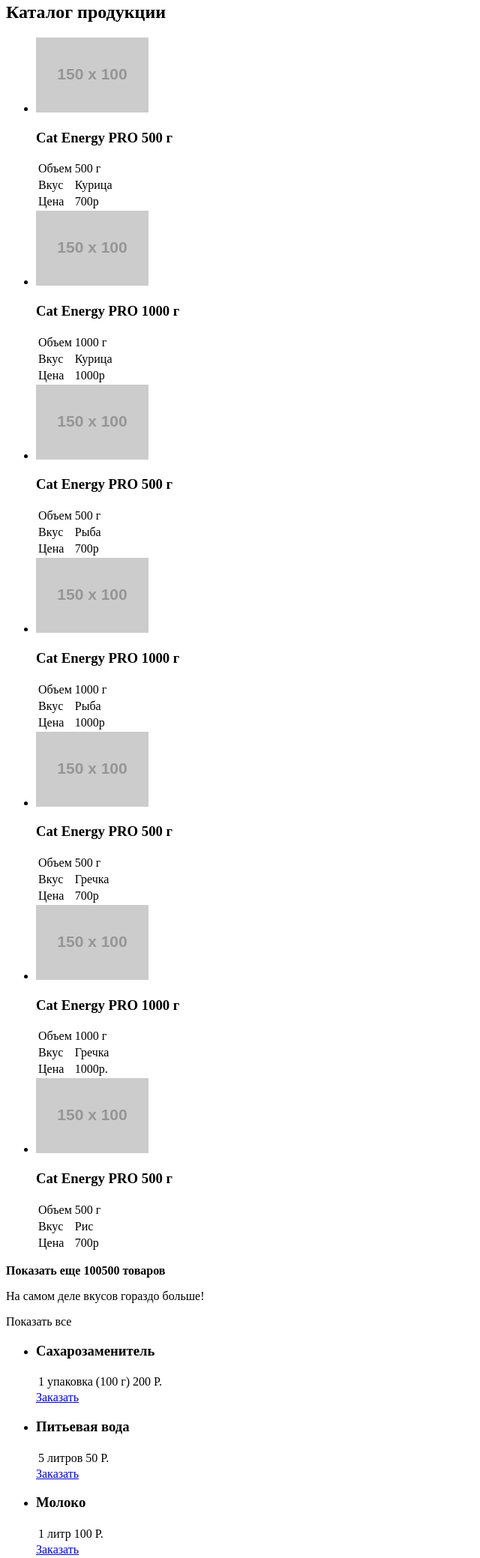
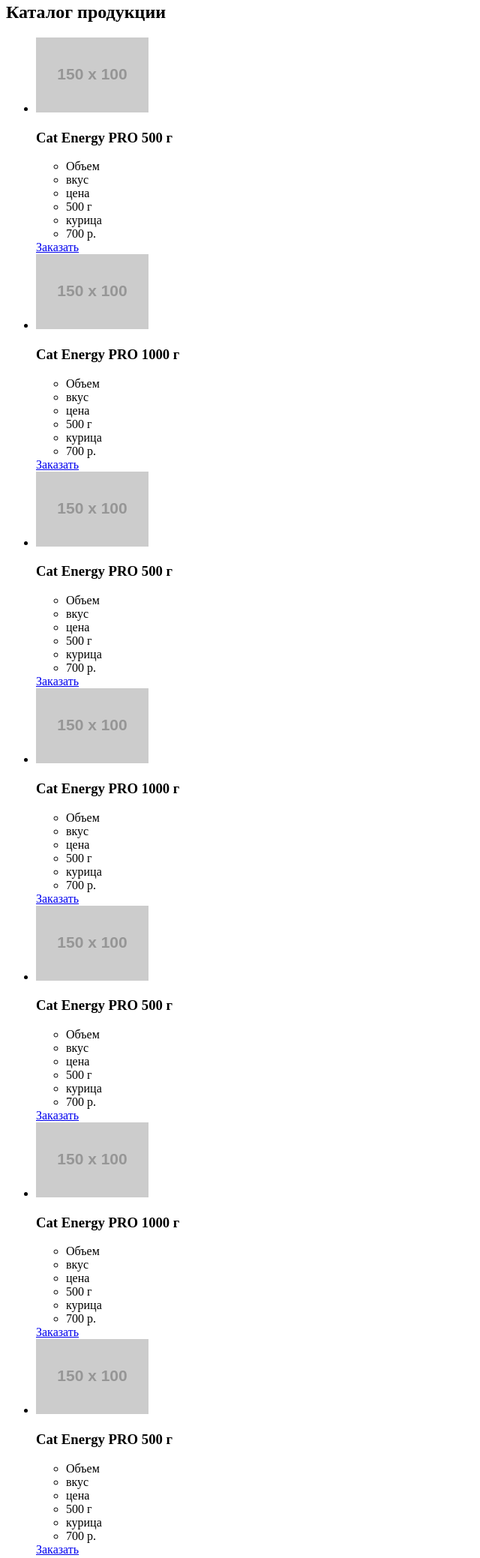
Before and after one commit to east32/885597-cat-energy-17, a website: page source/catalog.html in a window 1280 px wide. Shown: the part 280-2358 px from the top of the page at 75% size, without its empty margins (0-640 px from the left). Drawn offline with Linux system fonts and the light colour scheme; placeholder pictures from the web are drawn by us.

Commit message:
Исправление косяков предыдущего коммита

```diff
--- a/source/catalog.html
+++ b/source/catalog.html
@@ -17,7 +17,7 @@
             <a href="index.html">Главная</a>
           </li>
           <li class="site-list__item site-list__item--active">
-            <a>Каталог</a>
+            <a href="#">Каталог</a>
           </li>
           <li class="site-list__item">
             <a href="form.html">Подбор программы</a>
@@ -30,215 +30,177 @@
     <main class="page-catalog">
       <h1 class="visually-hidden">Страница Каталога продукции Кэт Энерджи</h1>
       <section class="catalog-product" >
-        <h1 class="catalog-product__heading">Каталог продукции</h1>
+        <div class="wrapper">
+        <h2 class="catalog-product__heading">Каталог продукции</h2>
         <div class="catalog-product__wrapper">
           <ul class="catalog-product__list product-list">
             <li class="product-list__item">
-              <div class="item-container">
                 <img src="http://placehold.it/150x100" alt="Логотип Кэт энерджи">
-                <div class="item-container__inner">
+                <div class="item-container">
                 <h3 class="item-container__heading">Cat Energy PRO 500 г</h3>
-                <table class="product-list__info">
-                  <tr>
-                  <td class="product-list__field">Объем</td>
-                  <td class="product-list__value">500 г</td>
-                  </tr>
-                  <tr>
-                  <td class="product-list__field">Вкус</td>
-                  <td class="product-list__value">Курица</td>
-                  </tr>
-                  <tr>
-                  <td class="product-list__field">Цена</td>
-                  <td class="product-list__value">700р</td>
-                  </tr>
-                </table>
+                <ul class="item__properties ">
+                  <li class="properties__describing">Объем</li>
+                  <li class="properties__describing">вкус</li>
+                  <li class="properties__describing">цена</li>
+                </ul>
+                <ul class="item__properties ">
+                  <li class="properties__describing">500 г</li>
+                  <li class="properties__describing">курица</li>
+                  <li class="properties__describing">700 р.</li>
+                </ul>
                 </div>
-              </div>
+                <a class="item-order" href="#">Заказать</a>
             </li>
             <li class="product-list__item">
+                <img src="http://placehold.it/150x100" alt="Логотип Кэт энерджи">
                 <div class="item-container">
+                <h3 class="item-container__heading">Cat Energy PRO 1000 г</h3>
+                <ul class="item__properties">
+                  <li class="properties__describing">Объем</li>
+                  <li class="properties__describing">вкус</li>
+                  <li class="properties__describing">цена</li>
+                </ul>
+                <ul class="item__value">
+                <li class="properties__value">500 г</li>
+                <li class="properties__value">курица</li>
+                <li class="properties__value">700 р.</li>
+                </ul>
+                  </div>
+                  <a class="item-order" href="#">Заказать</a>
+            </li>
+            <li class="product-list__item">
+                    <img src="http://placehold.it/150x100" alt="Логотип Кэт энерджи">
+                  <div class="item-container__inner">
+                    <h3 class="item-container__heading">Cat Energy PRO 500 г</h3>
+                    <ul class="item__properties">
+                        <li class="properties__describing">Объем</li>
+                        <li class="properties__describing">вкус</li>
+                        <li class="properties__describing">цена</li>
+                      </ul>
+                      <ul class="item__value">
+                        <li class="properties__value">500 г</li>
+                        <li class="properties__value">курица</li>
+                        <li class="properties__value">700 р.</li>
+                      </ul>
+                  </div>
+                  <a class="item-order" href="#">Заказать</a>
+            </li>
+            <li class="product-list__item">
+
+                    <img src="http://placehold.it/150x100" alt="Логотип Кэт энерджи">
+                  <div class="">
+                    <h3 class="item-container__heading">Cat Energy PRO 1000 г</h3>
+                    <ul class="item__properties">
+                        <li class="properties__describing">Объем</li>
+                        <li class="properties__describing">вкус</li>
+                        <li class="properties__describing">цена</li>
+                      </ul>
+                      <ul class="item__value">
+                        <li class="properties__value">500 г</li>
+                        <li class="properties__value">курица</li>
+                        <li class="properties__value">700 р.</li>
+                      </ul>
+                  </div>
+                  <a class="item-order" href="#">Заказать</a>
+            </li>
+            <li class="product-list__item">
+
+                    <img src="http://placehold.it/150x100" alt="Логотип Кэт энерджи">
+                  <div class="item-container__inner">
+                    <h3 class="item-container__heading">Cat Energy PRO 500 г</h3>
+                    <ul class="item__properties">
+                        <li class="properties__describing">Объем</li>
+                        <li class="properties__describing">вкус</li>
+                        <li class="properties__describing">цена</li>
+                      </ul>
+                      <ul class="item__value">
+                        <li class="properties__value">500 г</li>
+                        <li class="properties__value">курица</li>
+                        <li class="properties__value">700 р.</li>
+                      </ul>
+                  </div>
+                  <a class="item-order" href="#">Заказать</a>
+            </li>
+            <li class="product-list__item">
+
                     <img src="http://placehold.it/150x100" alt="Логотип Кэт энерджи">
                   <div class="item-container__inner">
                     <h3 class="item-container__heading">Cat Energy PRO 1000 г</h3>
-                    <table class="product-list__info">
-                      <tr>
-                      <td class="product-list__field">Объем</td>
-                      <td class="product-list__value">1000 г</td>
-                      </tr>
-                      <tr>
-                      <td class="product-list__field">Вкус</td>
-                      <td class="product-list__value">Курица</td>
-                      </tr>
-                      <tr>
-                      <td class="product-list__field">Цена</td>
-                      <td class="product-list__value">1000р</td>
-                      </tr>
-                    </table>
+                    <ul class="item__properties">
+                        <li class="properties__describing">Объем</li>
+                        <li class="properties__describing">вкус</li>
+                        <li class="properties__describing">цена</li>
+                      </ul>
+                      <ul class="item__value">
+                        <li class="properties__value">500 г</li>
+                        <li class="properties__value">курица</li>
+                        <li class="properties__value">700 р.</li>
+                      </ul>
                   </div>
-                </div>
+                  <a class="item-order" href="#">Заказать</a>
             </li>
             <li class="product-list__item">
-                <div class="item-container">
+
                     <img src="http://placehold.it/150x100" alt="Логотип Кэт энерджи">
                   <div class="item-container__inner">
                     <h3 class="item-container__heading">Cat Energy PRO 500 г</h3>
-                    <table class="product-list__info">
-                      <tr>
-                      <td class="product-list__field">Объем</td>
-                      <td class="product-list__value">500 г</td>
-                      </tr>
-                      <tr>
-                      <td class="product-list__field">Вкус</td>
-                      <td class="product-list__value">Рыба</td>
-                      </tr>
-                      <tr>
-                      <td class="product-list__field">Цена</td>
-                      <td class="product-list__value">700р</td>
-                      </tr>
-                    </table>
+                    <ul class="item__properties">
+                        <li class="properties__describing">Объем</li>
+                        <li class="properties__describing">вкус</li>
+                        <li class="properties__describing">цена</li>
+                      </ul>
+                      <ul class="item__value">
+                        <li class="properties__value">500 г</li>
+                        <li class="properties__value">курица</li>
+                        <li class="properties__value">700 р.</li>
+                      </ul>
                   </div>
-                </div>
+                  <a class="item-order" href="#">Заказать</a>
             </li>
-            <li class="product-list__item">
-                <div class="item-container">
-                    <img src="http://placehold.it/150x100" alt="Логотип Кэт энерджи">
-                  <div class="">
-                    <h3 class="item-container__heading">Cat Energy PRO 1000 г</h3>
-                    <table class="product-list__info">
-                      <tr>
-                      <td class="product-list__field">Объем</td>
-                      <td class="product-list__value">1000 г</td>
-                      </tr>
-                      <tr>
-                      <td class="product-list__field">Вкус</td>
-                      <td class="product-list__value">Рыба</td>
-                      </tr>
-                      <tr>
-                      <td class="product-list__field">Цена</td>
-                      <td class="product-list__value">1000р</td>
-                      </tr>
-                    </table>
-                  </div>
-                </div>
-            </li>
-            <li class="product-list__item">
-                <div class="item-container">
-                    <img src="http://placehold.it/150x100" alt="Логотип Кэт энерджи">
-                  <div class="item-container__inner">
-                    <h3 class="item-container__heading">Cat Energy PRO 500 г</h3>
-                    <table class="product-list__info">
-                      <tr>
-                      <td class="product-list__field">Объем</td>
-                      <td class="product-list__value">500 г</td>
-                      </tr>
-                      <tr>
-                      <td class="product-list__field">Вкус</td>
-                      <td class="product-list__value">Гречка</td>
-                      </tr>
-                      <tr>
-                      <td class="product-list__field">Цена</td>
-                      <td class="product-list__value">700р</td>
-                      </tr>
-                    </table>
-                  </div>
-                </div>
-            </li>
-            <li class="product-list__item">
-                <div class="item-container">
-                    <img src="http://placehold.it/150x100" alt="Логотип Кэт энерджи">
-                  <div class="item-container__inner">
-                    <h3 class="item-container__heading">Cat Energy PRO 1000 г</h3>
-                    <table class="product-list__info">
-                      <tr>
-                      <td class="product-list__field">Объем</td>
-                      <td class="product-list__value">1000 г</td>
-                      </tr>
-                      <tr>
-                      <td class="product-list__field">Вкус</td>
-                      <td class="product-list__value">Гречка</td>
-                      </tr>
-                      <tr>
-                      <td class="product-list__field">Цена</td>
-                      <td class="product-list__value">1000р.</td>
-                      </tr>
-                    </table>
-                  </div>
-                </div>
-            </li>
-            <li class="product-list__item">
-                <div class="item-container">
-                    <img src="http://placehold.it/150x100" alt="Логотип Кэт энерджи">
-                  <div class="item-container__inner">
-                    <h3 class="item-container__heading">Cat Energy PRO 500 г</h3>
-                    <table class="product-list__info">
-                      <tr>
-                      <td class="product-list__field">Объем</td>
-                      <td class="product-list__value">500 г</td>
-                      </tr>
-                      <tr>
-                      <td class="product-list__field">Вкус</td>
-                      <td class="product-list__value">Рис</td>
-                      </tr>
-                      <tr>
-                      <td class="product-list__field">Цена</td>
-                      <td class="product-list__value">700р</td>
-                      </tr>
-                    </table>
-                  </div>
-                </div>
-            </li>
-          </ul>
+          </li>
+        </ul>
         </div>
-
+      </div>
       </section>
 
       <section class="additional">
-      <div>
-        <b>Показать еще 100500 товаров</b>
-        <p>На самом деле вкусов гораздо больше!</p>
-        <a>Показать все</a>
-          <!-- Показать все - ссылка будет, которая будет вести на страницу? или просто кнопка, которая в теории разворачивает все товары? -->
+      <div class="additional__container">
+        <p class="additional__describing">Показать еще 100500 товаров</p>
+        <p class="additional__slogan">На самом деле вкусов гораздо больше!</p>
+        <a class="additional__order" href="#">Показать все</a>
       </div>
       <div class="additional__wrapper" >
         <ul class="additional__list additional-product__list">
           <li class="additional-product__item">
-            <table class="product-list__info">
-              <h3 class="item-container__heading">Сахарозаменитель</h3>
-              <tr>
-              <td class="product-list__field">1 упаковка (100 г)</td>
-              <td class="product-list__value">200 Р.</td>
-              </tr>
-            </table>
+              <h3 class="additional-product__heading">Сахарозаменитель</h3>
+              <ul class="additional-product__feuture">
+                <li class="additional-product__name">1 упаковка (100 г)</li>
+                <li class="additional-product__value">200 р.</li>
+              </ul>
+            <a href="#" class="additional-product__order">Заказать</a>
+          </li>
+          <li class="additional-product__item">
+              <h3 class="item-container__heading">Питьевая вода</h3>
+              <ul class="additional-product__feuture">
+                <li class="additional-product__name">5 литров</li>
+                <li class="additional-product__value">50 р.</li>
+              </ul>
             <a href="#" class="product-list__order">Заказать</a>
           </li>
           <li class="additional-product__item">
-            <table class="product-list__info">
-              <h3 class="item-container__heading">Питьевая вода</h3>
-              <tr>
-              <td class="product-list__field">5 литров</td>
-              <td class="product-list__value">50 Р.</td>
-              </tr>
-            </table>
+              <h3 class="item-container__heading">Молоко</h3>
+              <ul class="additional-product__feuture">
+                <li class="additional-product__name">1 литр</li>
+                <li class="additional-product__value">100 р.</li>
+              </ul>
             <a href="#" class="product-list__order">Заказать</a>
           </li>
           <li class="additional-product__item">
-            <table class="product-list__info">
-              <h3 class="item-container__heading">Молоко</h3>
-              <tr>
-              <td class="product-list__field">1 литр</td>
-              <td class="product-list__value">100 Р.</td>
-              </tr>
-            </table>
-            <a href="#" class="product-list__order">Заказать</a>
-          </li>
-          <li class="additional-product__item">
-            <table class="product-list__info">
               <h3 class="item-container__heading">Витамины</h3>
-              <tr>
-              <td class="product-list__field">1 упаковка (30 г)</td>
-              <td class="product-list__value">300 Р.</td>
-              </tr>
-              </table>
+              <ul class="additional-product__feuture">
+                <li class="additional-product__name">1 упаковка (30 г)</li>
+                <li class="additional-product__value">300 р.</li>
+              </ul>
             <a href="#" class="product-list__order">Заказать</a>
           </li>
         </ul>
@@ -246,19 +208,19 @@
       </section>
 
       <div class="gift">
-        <img src="http://placehold.it/150x100" alt="иконка подарка" class="gift__image">
+      <p class="gift__term">Закажите все и получите чехол для кота в подарок!</p>
       </div>
-      <p class="gift__term">Закажите все и получите чехол для кота в подарок!</p>
+
+      <div class="partnership">
+        <p class="partnership__offer">приглашаем к сотрудничеству дилеров!</p>
+        <span class="partnership__address">ул. Большая Конюшенная, д. 19/8 Санкт-Петербург</span>
+      </div>
+      <div class="map">
+      </div>
     </main>
 
-    <footer>
-      <div class="partnership">
-        <p class="partnership__offer">приглашаем к сотрудничеству дилеров!</p>
-        <span class="partnership__adress">ул. Большая Конюшенная, д. 19/8 Санкт-Петербург</span>
-      </div>
-      <div class="map">
-        <!--   -->
-      </div>
+    <footer class="page-footer">
+
       <div class="page-footer__social social">
           <ul class="social__list">
             <li class="social__item">
```
Also changed, not shown: source/form.html (+0 -1 lines), source/index.html (+34 -38 lines).
